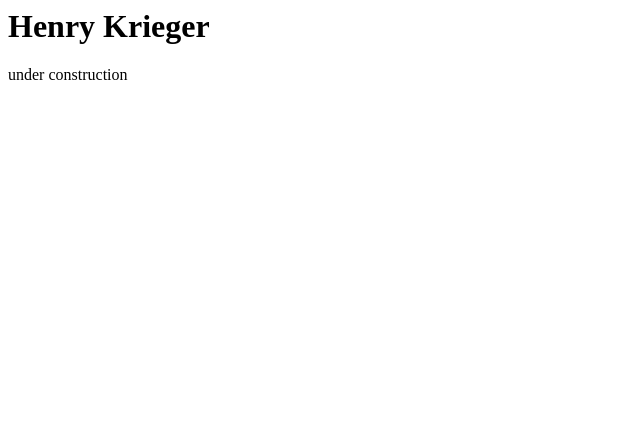
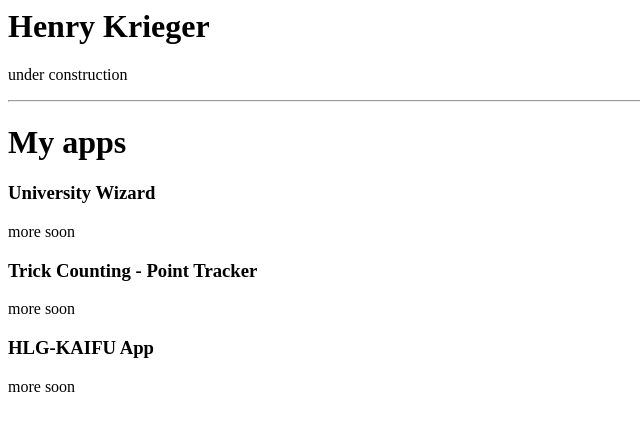
Before and after one commit to RealWarrior03/Portfolio-Website, a plain HTML site: page index.html in a window 1280 px wide. Shown: the whole page, without its empty margins (0-640 px from the left). Drawn offline with Linux system fonts and the light colour scheme.

Commit message:
added my apps

```diff
--- a/index.html
+++ b/index.html
@@ -6,5 +6,18 @@
     <body>
         <h1>Henry Krieger</h1>
         <p>under construction</p>
+
+        <hr>
+
+        <h1>My apps</h1>
+
+        <h3>University Wizard</h3>
+        <p>more soon</p>
+
+        <h3>Trick Counting - Point Tracker</h3>
+        <p>more soon</p>
+
+        <h3>HLG-KAIFU App</h3>
+        <p>more soon</p>
     </body>
 </html>
```
Also changed, not shown: README.md.
